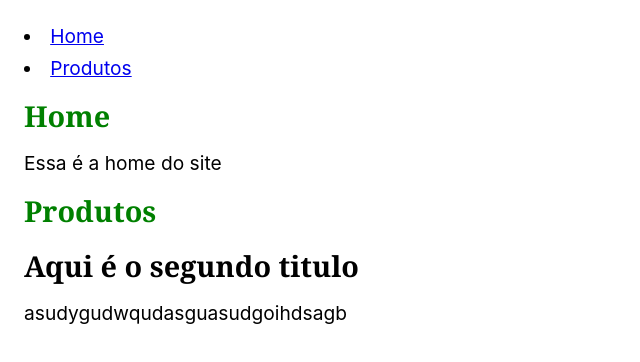
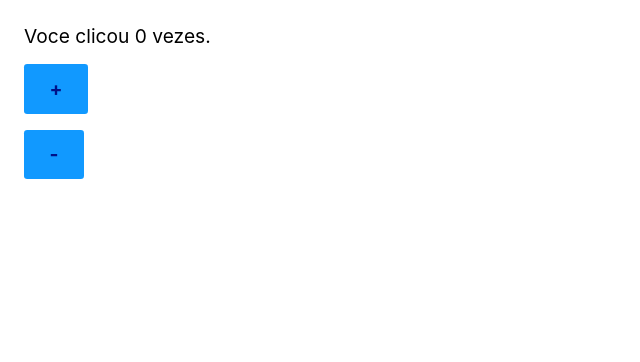
Before and after one commit to alemiranda7/first-react-app, a React (Create React App) app: page / in a window 1280 px wide. Shown: the top 362 px of the page, without its empty margins (0-640 px from the left). Built offline with nearby package versions, Linux system fonts and the light colour scheme.

Commit message:
update commit

```diff
--- a/src/App.js
+++ b/src/App.js
@@ -1,16 +1,31 @@
-import React from 'react'
-import ExComponents from './ExComponents'
+import React, { useState } from "react";
 
 const App = () => {
+  const [count, setCount] = useState(0);
 
-    return (
+  return (
+    <>
+      <div>
+        <p>Voce clicou {count} vezes.</p>
+        <p>
+          <button
+            style={{ fontWeight: "bold" }}
+            onMouseMove={() => setCount(count + 1)}
+          >
+            +
+          </button>
+        </p>
+        <p>
+          <button
+            style={{ fontWeight: "bold" }}
+            onMouseMove={() => setCount(count - 1)}
+          >
+            -
+          </button>
+        </p>
+      </div>
+    </>
+  );
+};
 
-        <>
-        <ExComponents />
-        </>
-
-    )
-
-}
-
-export default App
+export default App;
--- a/src/Ex002.js
+++ b/src/Ex002.js
@@ -1,35 +1,36 @@
 import React from "react";
 
-const titulo = <h1>Titulo com variavel</h1>
-const random = Math.random()
+const titulo = <h1>Titulo com variavel</h1>;
+const random = Math.random();
 
 function useRandom() {
-    return Math.random()
+  return Math.random();
 }
 
 const Ex002 = () => {
-
-
   const estiloP = {
-    color: '#333'
-}
+    color: "#333",
+  };
 
   return (
     <>
       <p style={estiloP}>{titulo}</p>
 
-    <p className='random1' title='numero multiplicado por 100'>{random * 100}</p>
+      <p className="random1" title="numero multiplicado por 100">
+        {random * 100}
+      </p>
 
-    <p className='random2' title='numero gerado aleatorio com titulo'>{random}</p>
+      <p className="random2" title="numero gerado aleatorio com titulo">
+        {random}
+      </p>
 
-    <p title='numero aleatorio com função'>{useRandom()}</p>
+      <p title="numero aleatorio com função">{useRandom()}</p>
 
-    <p className='corpoText'>
+      <p className="corpoText">
         <a href="/"> aqui é o corpo do texto</a>
       </p>
     </>
-)
+  );
+};
 
-}
-
-export default Ex002
+export default Ex002;
--- a/src/ExArrays.js
+++ b/src/ExArrays.js
@@ -1,13 +1,16 @@
 import React from "react";
 
 const ExArrays = () => {
+  const series = [
+    "Black Mirror",
+    "This is Us",
+    "Breaking Bad",
+    "Rick and Morty",
+  ];
 
-    const series = ['Black Mirror', 'This is Us', 'Breaking Bad', 'Rick and Morty']
-
-    const games = ['Playstation', 'Nintendo', 'Microsoft', 'PC']
+  const games = ["Playstation", "Nintendo", "Microsoft", "PC"];
 
   return (
-
     <>
       <h1>Exercicios sobre Arrays</h1>
       <ul>
@@ -22,9 +25,7 @@ const ExArrays = () => {
         ))}
       </ul>
     </>
+  );
+};
 
-    )
-
-}
-
-export default ExArrays
+export default ExArrays;
--- a/src/ExComponents.js
+++ b/src/ExComponents.js
@@ -1,44 +1,39 @@
-import React from 'react'
+import React from "react";
 
-const Texto = ({texto}) => {
+const Texto = ({ texto }) => {
   return (
     <>
       <h2>{texto}</h2>
       <p>asudygudwqudasguasudgoihdsagb</p>
     </>
-    )
-}
+  );
+};
 
-const Titulo = ({titulo}) => {
-    return <h1 style={{color:'green'}}>{titulo}</h1>
-}
+const Titulo = ({ titulo }) => {
+  return <h1 style={{ color: "green" }}>{titulo}</h1>;
+};
 
 const Home = () => {
   return (
     <>
-
       <section>
-                <Titulo titulo='Home' />
-                {/* <h1>Home</h1> */}
+        <Titulo titulo="Home" />
         <p>Essa é a home do site</p>
       </section>
-
     </>
-    )
-}
+  );
+};
 
 const Produtos = () => {
   return (
     <>
-
       <section>
-                <Titulo titulo='Produtos' />
-                <Texto texto='Aqui é o segundo titulo' />
+        <Titulo titulo="Produtos" />
+        <Texto texto="Aqui é o segundo titulo" />
       </section>
-
     </>
-    )
-}
+  );
+};
 
 const Header = () => {
   return (
@@ -52,28 +47,17 @@ const Header = () => {
         </li>
       </header>
     </>
-    )
-}
-
-
-// const Produtos = [
-//     {nome: 'Notebook', propriedades: '16gb ram', '512gb'},
-//     {nome:'SmartPhone', propriedades: '2gb ram', '128gb'}
-// ]
+  );
+};
 
 export const ExComponents = () => {
-
   return (
-
     <>
-
       <Header />
       <Home />
       <Produtos />
+    </>
+  );
+};
 
-        </>
-
-  )
-}
-
-export default ExComponents
+export default ExComponents;
--- a/src/ExEvents.js
+++ b/src/ExEvents.js
@@ -1,26 +1,25 @@
 import React from "react";
 
 const ExEvents = () => {
+  function clicou(event) {
+    alert("Clicou");
+  }
 
+  function passeMouse(event) {
+    console.log("Passando o mouse");
+  }
 
-    function clicou (event) {
-        alert('Clicou')
-    }
+  return (
+    <>
+      <p>
+        <button onClick={clicou}>Click</button>
+      </p>
 
-    function passeMouse (event) {
-        console.log('Passando o mouse')
-    }
+      <p>
+        <button onMouseMove={passeMouse}>Passe</button>
+      </p>
+    </>
+  );
+};
 
-
-
-    return (
-        <>
-        <p><button onClick={clicou}>Click</button></p>
-
-        <p><button onMouseMove={passeMouse}>Passe</button></p>
-        </>
-
-    )
-}
-
-export default ExEvents
+export default ExEvents;
--- a/src/index.js
+++ b/src/index.js
@@ -1,10 +1,6 @@
 import React from 'react'
 import ReactDOM from 'react-dom'
 import App from './App'
-import ExArrays from './ExArrays'
-import Ex002 from './Ex002'
-import ExEvents from './ExEvents'
-import { Ex003 } from './Ex003'
 
 ReactDOM.render (
   <>
```
Also changed, not shown: src/Ex001.js (+41 -22 lines), src/Ex003.js (+4 -6 lines). Lines whose indentation alone changed are shown as unchanged.
